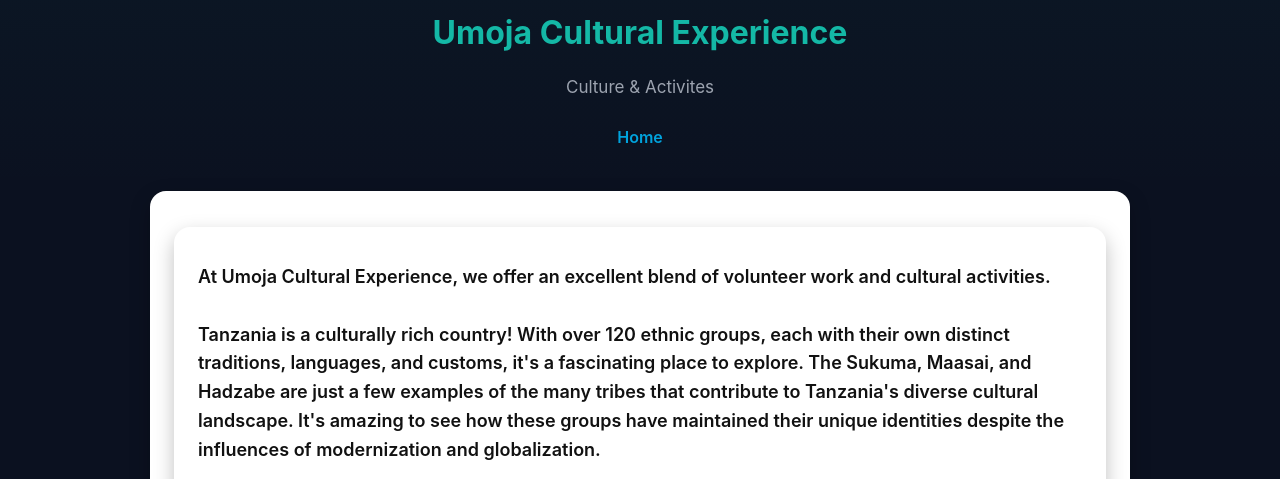
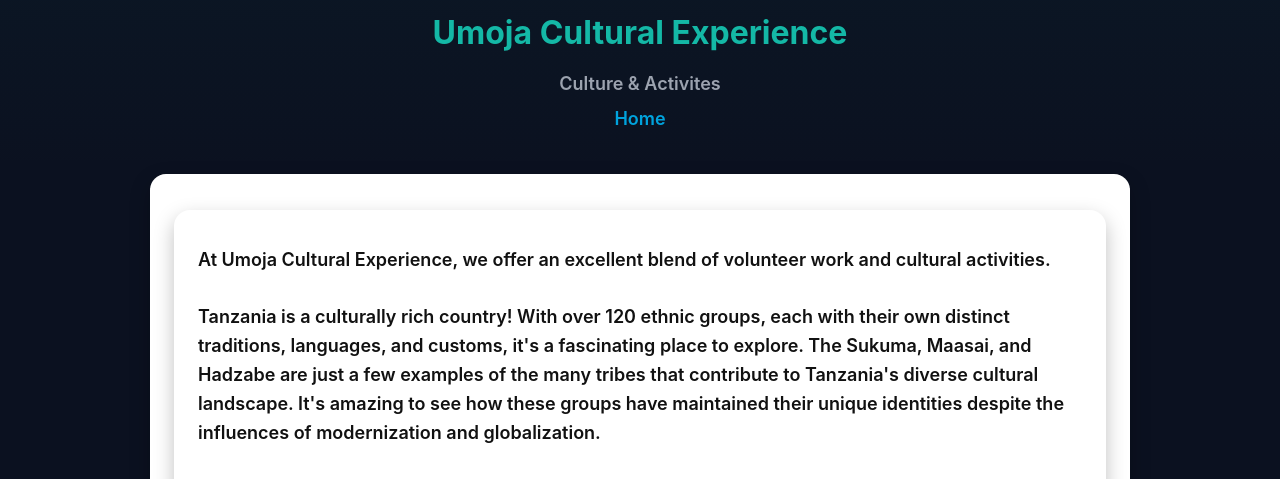
Before and after one commit to UmojaCulturalExperience/Tanzania, a plain HTML site: page culture.html in a window 1280 px wide. Shown: the part 321-800 px from the top of the page. Drawn offline with Linux system fonts and the light colour scheme.

Commit message:
Update culture.html

```diff
--- a/culture.html
+++ b/culture.html
@@ -167,10 +167,12 @@
       <!-- Logo (user-provided file). The path will be transformed to a usable URL by the system -->
       <img class="logo" src="./UMOJA LOGO-1.png" alt="Umoja Cultural Experience logo" />
       <h1>Umoja Cultural Experience</h1>
-      <p class="lead">Culture & Activites</p>
+      <p class="lead" style="  margin: 12px 0 6px;
+    font-size: 18px;
+    font-weight: 600;">Culture & Activites</p>
     </div>
   <a href="index.html"
-     style="color:#00A3DD; font-weight:600; text-decoration:none;">
+     style="color:#00A3DD; font-weight:600;  font-size: 18px; text-decoration:none;">
      Home
   </a>
     </header>
```
